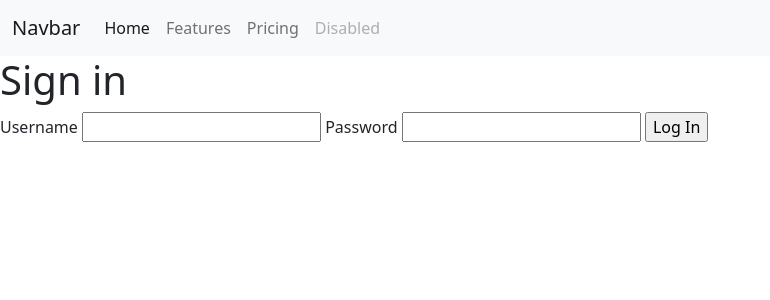
After one commit to CantusLupus/FlaskToDoList, a Flask app: page /login in a window 1280 px wide. The commit adds this page. Shown: the top 300 px of the page, without its empty margins (0-770 px from the left). Run offline with Flask 2, Linux system fonts and the light colour scheme; some libraries are stand-ins or nearby versions.

Commit message:
added LoginForm, RegistrationForm & navbar from boostrap

```diff
--- a/app.py
+++ b/app.py
@@ -1,12 +1,13 @@
+from enum import unique
 from flask import Flask, render_template, url_for, request, redirect, session, logging, flash
 from flask_sqlalchemy import SQLAlchemy
-from wtforms import Form, SelectField, TextAreaField, PasswordField, validators
-# from passlib.hash import sha256_crypt
+from flask_bootstrap import Bootstrap
+from wtforms import Form, SelectField, TextAreaField, PasswordField, form, validators, BooleanField, StringField
+from passlib.hash import sha256_crypt
 from datetime import datetime
 
-from wtforms.fields.core import StringField
-
 app = Flask(__name__)
+app.secret_key = 'super_secret_key'
 app.config["SQLALCHEMY_DATABASE_URI"] = "mysql://Cantus:2345@localhost/ToDo"
 app.config["SQLALCHEMY_TRACK_MODIFICATIONS"] = False
 db = SQLAlchemy(app)
@@ -64,25 +65,53 @@ def update(id):
   else:
     return render_template("update.html", task=task)
 
+
+class User(db.Model):
+  __tablename__ = "Users"
+  id = db.Column(db.Integer, primary_key=True, autoincrement=True)
+  user = db.Column(db.String(30), unique=True)
+  email = db.Column(db.String(50), unique=True)
+  password = db.Column(db.String(50))
+  date_created = db.Column(db.DateTime, default=datetime.now)
+
 class RegisterForm(Form):
-  username = StringField("Name", [validators.length(min=1, max=30)])
+  username = StringField("Username", [validators.length(min=1, max=30)])
   email = StringField("Email", [validators.length(min=6, max=50)])
-  password = PasswordField("Password", [
-    validators.DataRequired(),
-    validators.EqualTo("confirm", message="Password is incorrect")
-  ])
-  confirm = PasswordField("Confirm Password")
+  password = PasswordField("Password", [validators.DataRequired()])
+  confirm = PasswordField("Confirm Password", [validators.EqualTo("password", message="Passwords don't match")])
+
+class LoginForm(Form):
+  username = SelectField("Username", [validators.length(min=1, max=30)])
+  password = PasswordField("Password", [validators.DataRequired()])
+  remember = BooleanField("Remember me")
 
 @app.route("/register", methods=["GET","POST"])
 def register():
   form = RegisterForm(request.form)
-  if request.method == "POST" and form.validate():
-    user = User(form.username.data, form.email.data,
-                    form.password.data)
-    db_session.add(user)
-    flash('Thanks for registering')
-    return redirect(url_for('login'))
+
+  if request.method == 'POST' and form.validate():
+    new_user = User(user = form.username.data, email = form.email.data, password = form.password.data)
+    db.session.add(new_user)
+    try:
+      db.session.commit()
+      flash("Thanks for using our service")
+      return redirect(url_for("base"))
+    except:
+      return "username or email is already in use"
   return render_template("register.html", form=form)
+
+@app.route("/login", methods=["GET", "POST"])
+def login():
+  form = LoginForm()
+
+  if request.method == 'POST' and form.validate():
+    user = User.query.filter_by(user = form.username.data).first()
+    if user:
+      if user.password == form.password.data:
+        return redirect(url_for("index"))
+
+    return "Invalid username or password"
+  return render_template("login.html", form=form)
 
 if __name__ == "__main__":
     app.run(debug=True)
--- a/templates/base.html
+++ b/templates/base.html
@@ -4,10 +4,36 @@
   <meta charset="UTF-8">
   <meta http-equiv="X-UA-Compatible" content="IE=edge">
   <meta name="viewport" content="width=device-width, initial-scale=1.0">
+  <link href="https://cdn.jsdelivr.net/npm/bootstrap@5.0.2/dist/css/bootstrap.min.css" rel="stylesheet" integrity="sha384-EVSTQN3/azprG1Anm3QDgpJLIm9Nao0Yz1ztcQTwFspd3yD65VohhpuuCOmLASjC" crossorigin="anonymous">
   <link rel="stylesheet" href="/static/css/main.css">
   {% block head %}{% endblock %}
 </head>
 <body>
+  <nav class="navbar navbar-expand-lg navbar-light bg-light">
+    <div class="container-fluid">
+      <a class="navbar-brand" href="#">Navbar</a>
+      <button class="navbar-toggler" type="button" data-bs-toggle="collapse" data-bs-target="#navbarNav" aria-controls="navbarNav" aria-expanded="false" aria-label="Toggle navigation">
+        <span class="navbar-toggler-icon"></span>
+      </button>
+      <div class="collapse navbar-collapse" id="navbarNav">
+        <ul class="navbar-nav">
+          <li class="nav-item">
+            <a class="nav-link active" aria-current="page" href="#">Home</a>
+          </li>
+          <li class="nav-item">
+            <a class="nav-link" href="#">Features</a>
+          </li>
+          <li class="nav-item">
+            <a class="nav-link" href="#">Pricing</a>
+          </li>
+          <li class="nav-item">
+            <a class="nav-link disabled" href="#" tabindex="-1" aria-disabled="true">Disabled</a>
+          </li>
+        </ul>
+      </div>
+    </div>
+  </nav>
   {% block body %}{% endblock %}
+  <script src="https://cdn.jsdelivr.net/npm/bootstrap@5.0.2/dist/js/bootstrap.bundle.min.js" integrity="sha384-MrcW6ZMFYlzcLA8Nl+NtUVF0sA7MsXsP1UyJoMp4YLEuNSfAP+JcXn/tWtIaxVXM" crossorigin="anonymous"></script>
 </body>
 </html>
--- /dev/null
+++ b/templates/login.html
@@ -0,0 +1,17 @@
+{% extends 'base.html' %}
+
+{% block head %}
+<title>Task Master</title>
+{% endblock %}
+
+{% block body %}
+<h1>Sign in</h1>
+<!-- {% from "_formhelpers.html" import render_field %} -->
+<form method="post">
+  <label for="username">Username</label>
+  <input name="username" id="username" required>
+  <label for="password">Password</label>
+  <input type="password" name="password" id="password" required>
+  <input type="submit" value="Log In">
+</form>
+{% endblock %}
--- a/templates/register.html
+++ b/templates/register.html
@@ -5,8 +5,8 @@
 {% endblock %}
 
 {% block body %}
-<h1>Register</h1>
-{% from "_formhelpers.html" import render_field %}
+<h1>Sign up</h1>
+<!-- {% from "_formhelpers.html" import render_field %} -->
 <form method="POST" action="">
   <div class="form-group">
     {{render_field(form.username, class_="form-control")}}
```
